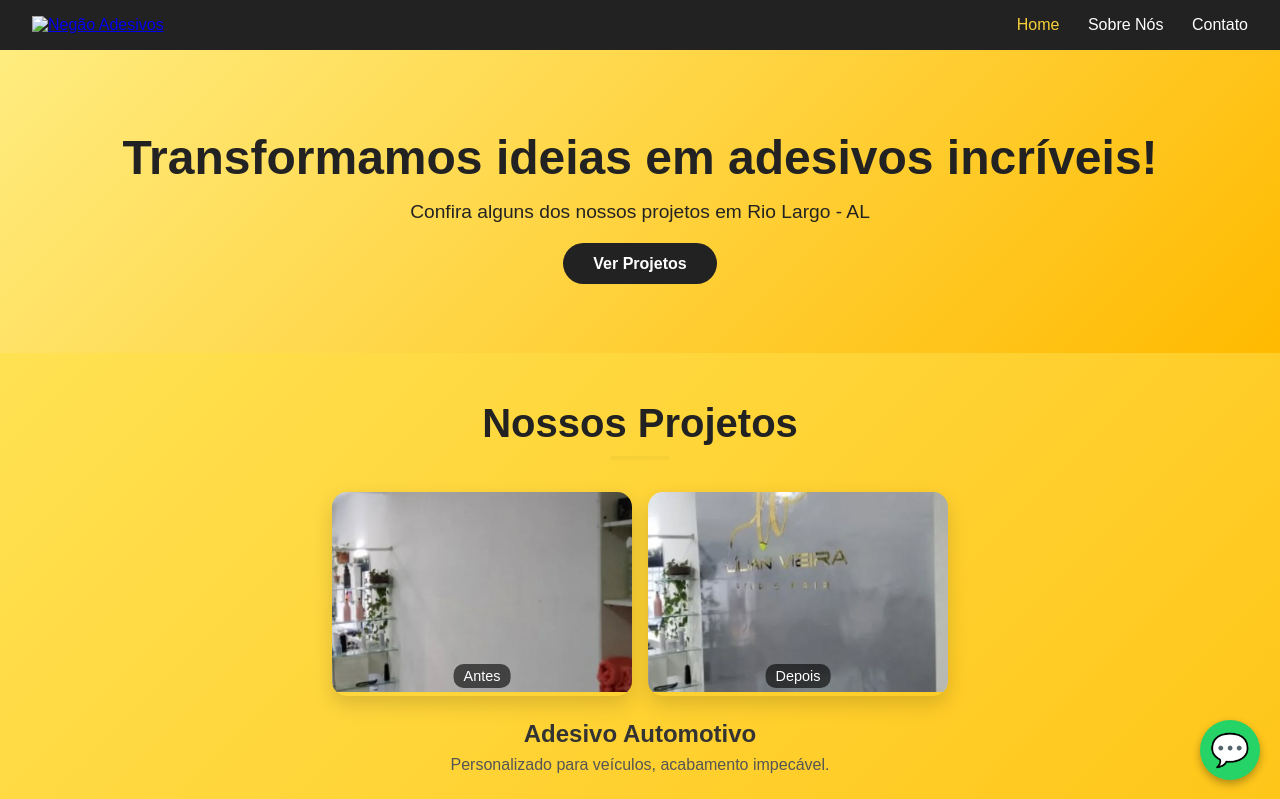
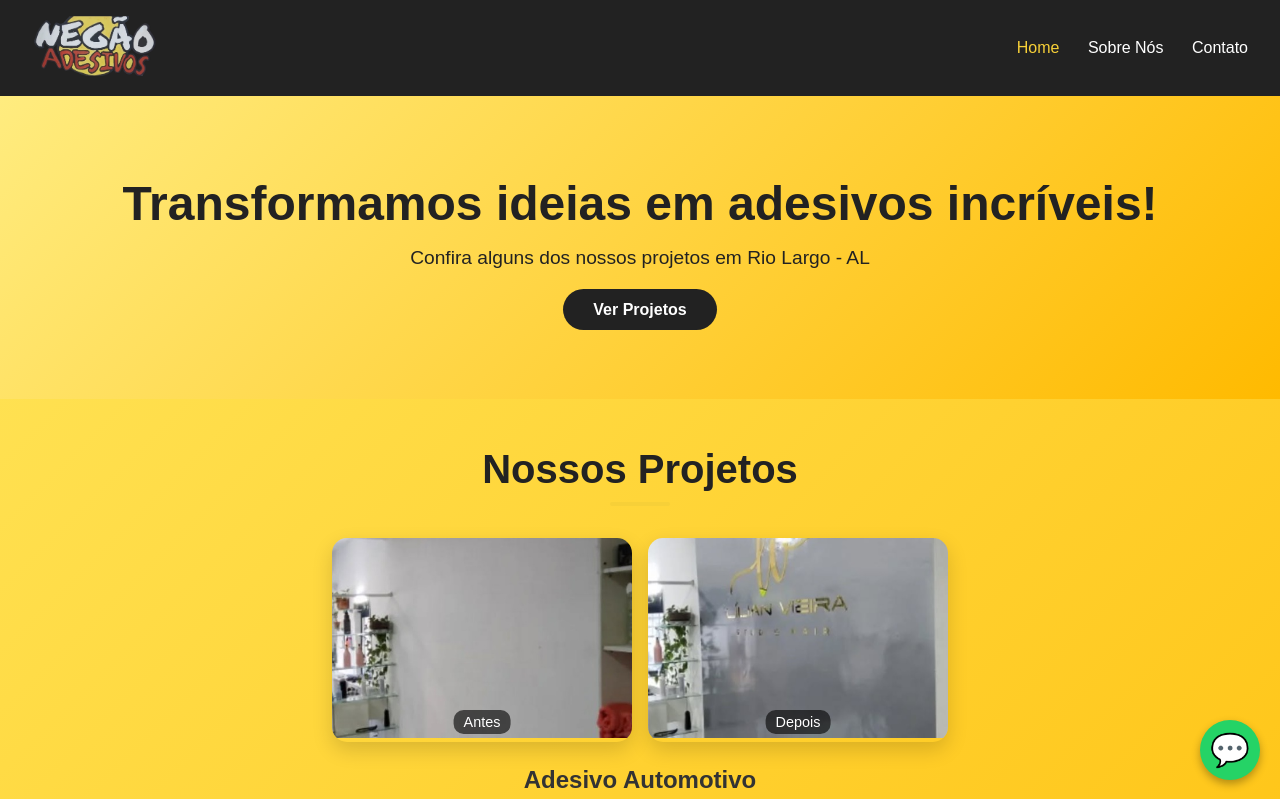
Before and after one commit to Pauloxhbh/Negaoadesivos, a plain HTML site: page index.html in a window 1280 px wide. Shown: the top 799 px of the page. Drawn offline with Linux system fonts and the light colour scheme.

Commit message:
Update index.html

```diff
--- a/index.html
+++ b/index.html
@@ -10,7 +10,7 @@
 
 <header>
   <a href="index.html" class="logo">
-    <img src="logo-negao-adesivos.png" alt="Negão Adesivos">
+    <img src="logo-negao-adesivo.png" alt="Negão Adesivos">
   </a>
   <nav>
     <a href="index.html" class="active">Home</a>
```
